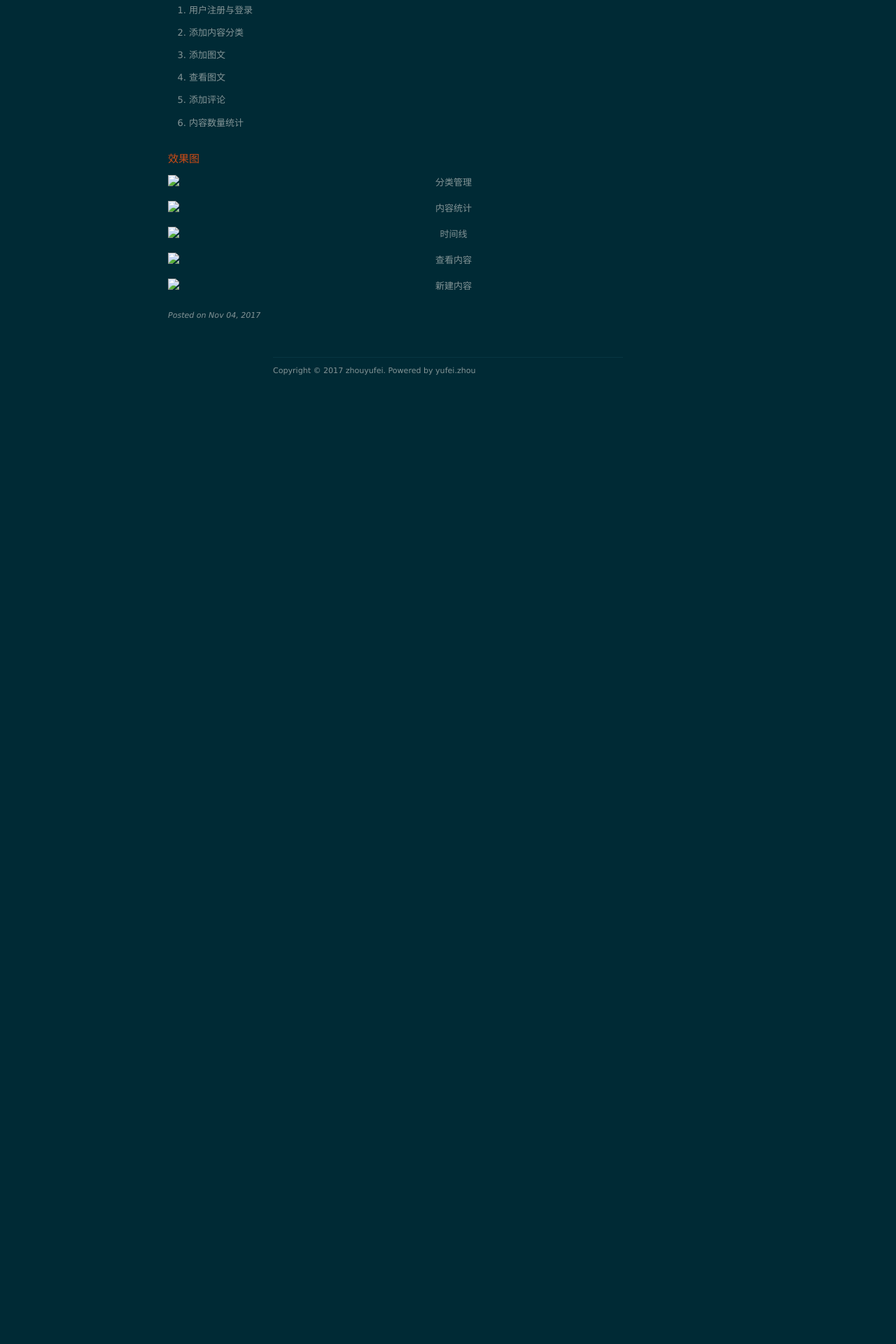
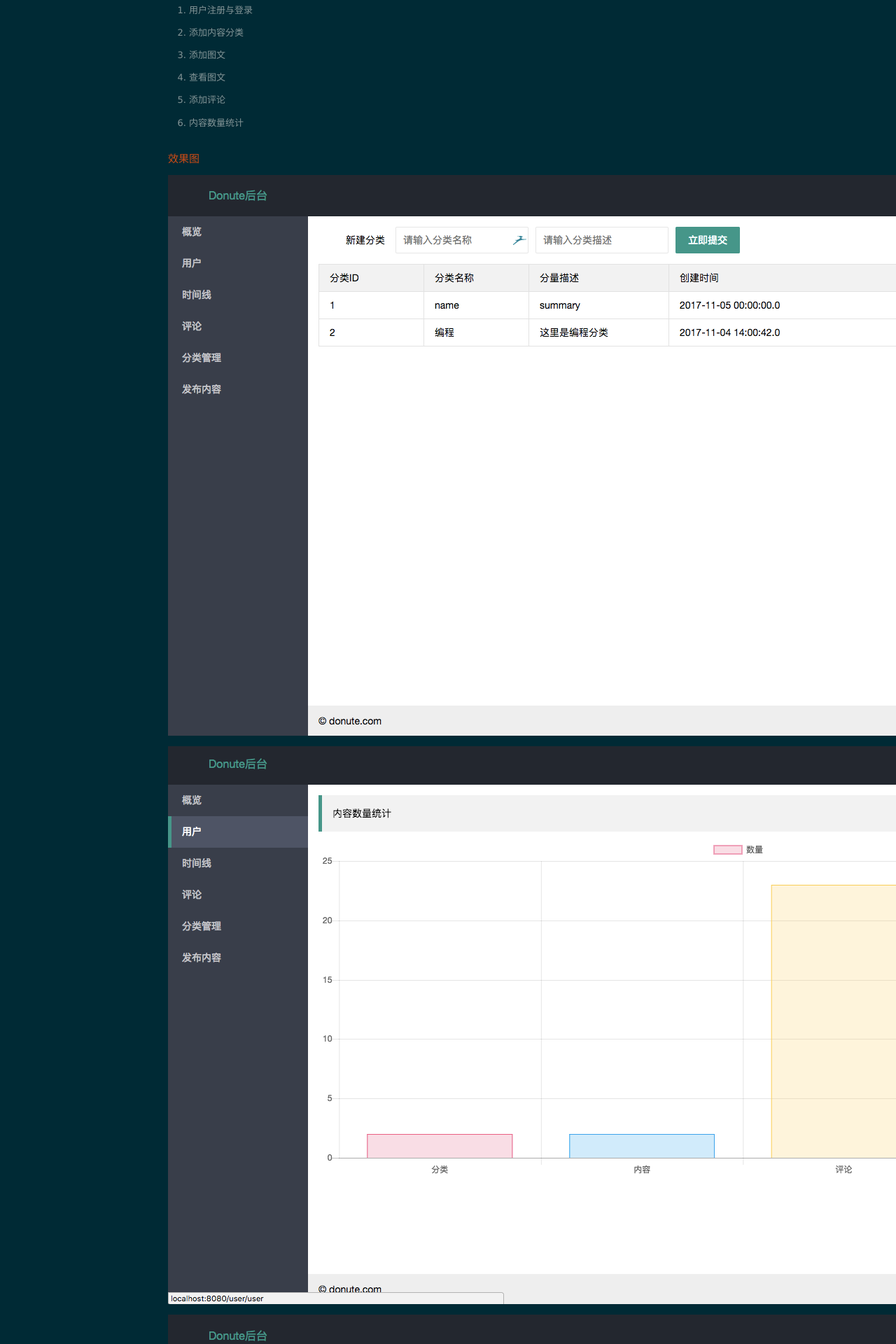
Before and after one commit to huijizyf/huijizyf.github.io, a Jekyll site: the page built from _posts/2017-11-04-springmvc.md, in a window 1280 px wide. Shown: the part 554-2474 px from the top of the page at 70% size. Built offline with Jekyll 4.4.1, drawn with Linux system fonts in a browser that asks for light colours; nearby versions of some CDN libraries; before the commit the page ends 1114 px from its top, so only the background shows below that.

Commit message:
fix error in spring mvc

```diff
--- a/_posts/2017-11-04-springmvc.md
+++ b/_posts/2017-11-04-springmvc.md
@@ -31,12 +31,12 @@ tag: [Spring mvc,web]
 
 <h2>效果图</h2>
 
-![分类管理](/springmvc/classify.png)
+![分类管理](/images/springmvc/classify.png)
 
-![内容统计](/springmvc/overview.png)
+![内容统计](/images/springmvc/overview.png)
 
-![时间线](/springmvc/timeline.png)
+![时间线](/images/springmvc/timeline.png)
 
-![查看内容](/springmvc/viewpost.png)
+![查看内容](/images/springmvc/viewpost.png)
 
-![新建内容](/springmvc/write_post.png)
+![新建内容](/images/springmvc/write_post.png)
```
